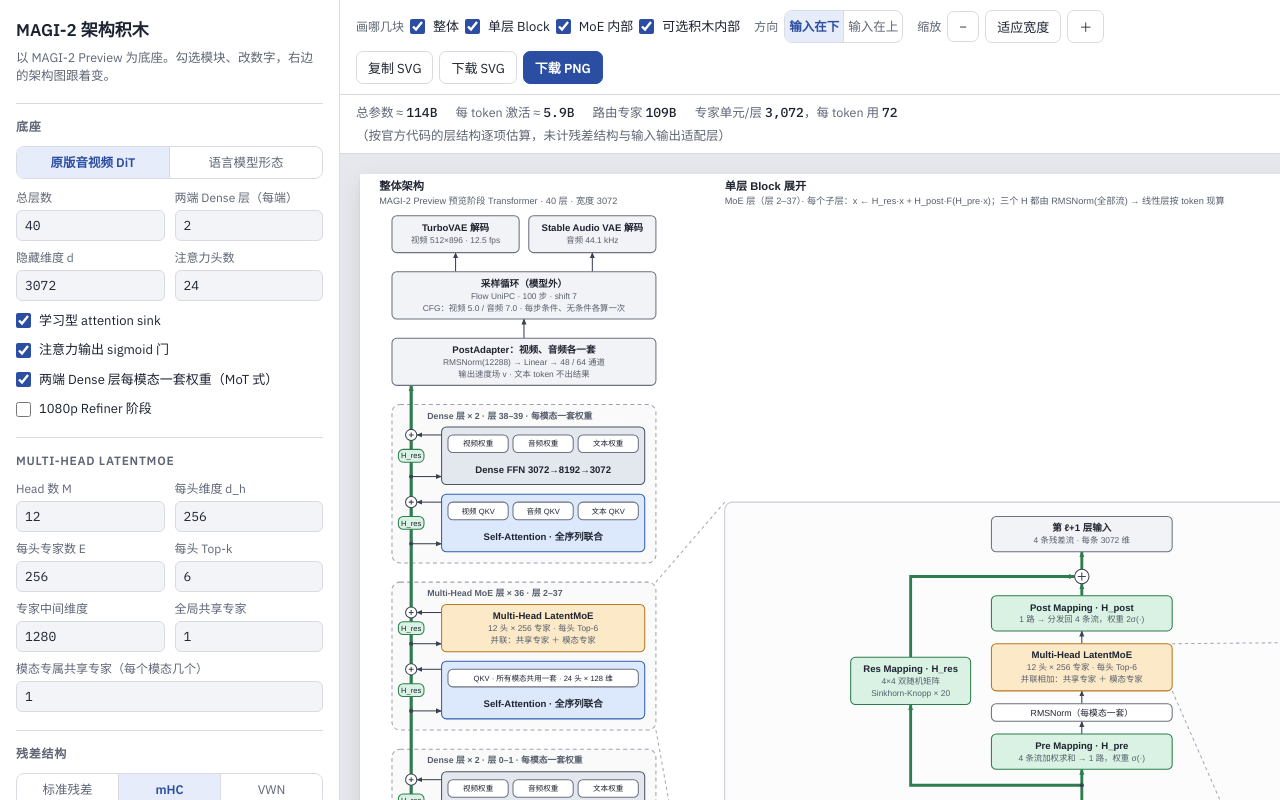
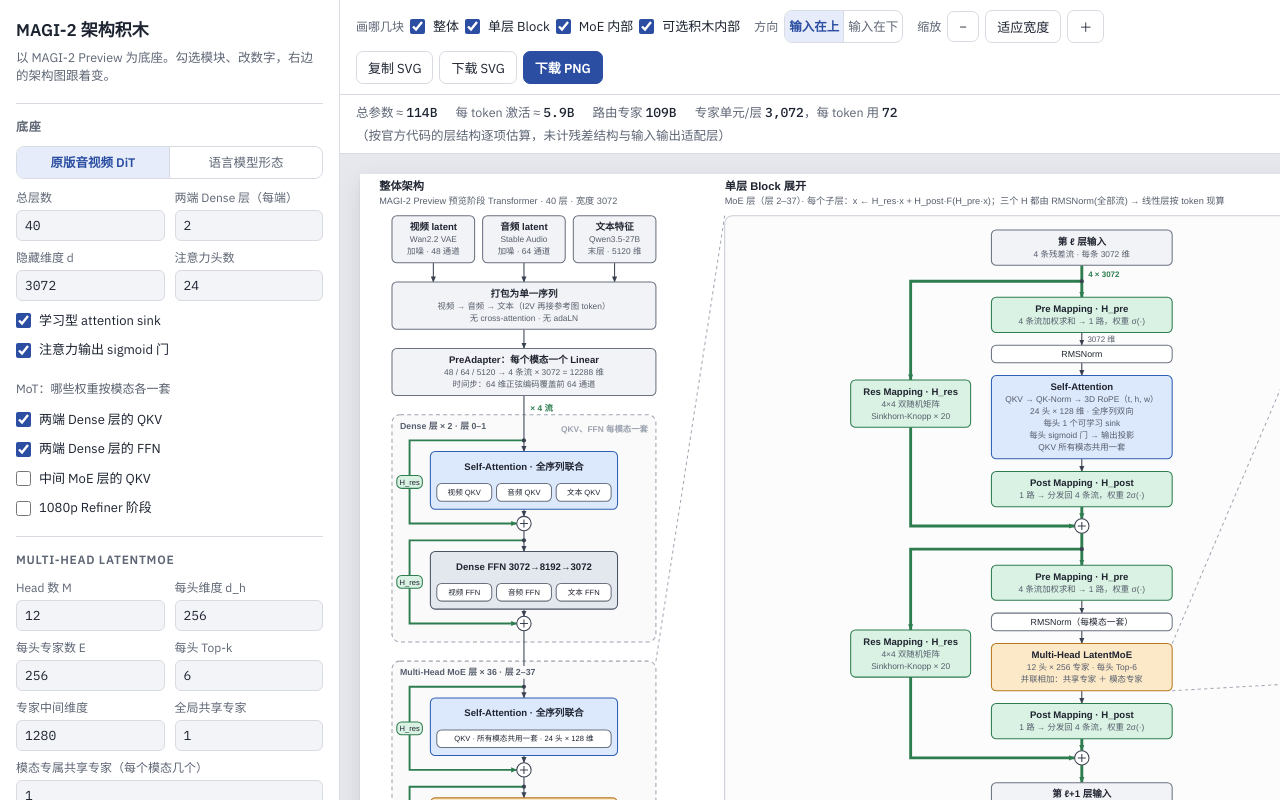
Before and after one commit to zoeycyyyy/arch-blocks, a plain HTML site: page index.html in a window 1280 px wide. Drawn offline with Linux system fonts and the light colour scheme.

Commit message:
Builder: MoT switches per part, residual drawn as side bypass, input-on-top default
Co-Authored-By: Claude Fable 5.2 <noreply@anthropic.com>
Claude-Session: https://claude.ai/code/session_01Q7Shi85h631qknB5p9nXkn

```diff
--- a/index.html
+++ b/index.html
@@ -107,7 +107,10 @@ main{display:flex;flex-direction:column;min-width:0;min-height:0}
     </div>
     <label class="chk"><input type="checkbox" id="f-sink" data-k="sink">学习型 attention sink</label>
     <label class="chk"><input type="checkbox" id="f-gate" data-k="gate">注意力输出 sigmoid 门</label>
-    <label class="chk" data-if="mode=dit"><input type="checkbox" id="f-mot" data-k="mot">两端 Dense 层每模态一套权重（MoT 式）</label>
+    <div class="sub" data-if="mode=dit" style="margin:10px 0 2px;font-size:12px;color:#565E6C">MoT：哪些权重按模态各一套</div>
+    <label class="chk" data-if="mode=dit"><input type="checkbox" id="f-motq" data-k="motQ">两端 Dense 层的 QKV</label>
+    <label class="chk" data-if="mode=dit"><input type="checkbox" id="f-motf" data-k="motF">两端 Dense 层的 FFN</label>
+    <label class="chk" data-if="mode=dit"><input type="checkbox" id="f-motm" data-k="motM">中间 MoE 层的 QKV</label>
     <label class="chk" data-if="mode=dit"><input type="checkbox" id="f-refiner" data-k="refiner">1080p Refiner 阶段</label>
   </section>
 
@@ -184,8 +187,8 @@ main{display:flex;flex-direction:column;min-width:0;min-height:0}
     </div>
     <div class="grp"><span class="lbl">方向</span>
       <div class="seg">
+        <label><input type="radio" name="dir" value="down" data-k="dir" id="f-dir-down">输入在上</label>
         <label><input type="radio" name="dir" value="up" data-k="dir" id="f-dir-up">输入在下</label>
-        <label><input type="radio" name="dir" value="down" data-k="dir" id="f-dir-down">输入在上</label>
       </div>
     </div>
     <div class="grp"><span class="lbl">缩放</span>
@@ -208,8 +211,8 @@ main{display:flex;flex-direction:column;min-width:0;min-height:0}
 <script>
 (function(){
 "use strict";
-const KEY="magi2-builder-v3";
-const DEF={mode:"dit",dir:"up",L:40,dense:2,d:3072,ah:24,sink:true,gate:true,refiner:false,mot:true,
+const KEY="magi2-builder-v4", OLDKEY="magi2-builder-v3";
+const DEF={mode:"dit",dir:"down",L:40,dense:2,d:3072,ah:24,sink:true,gate:true,refiner:false,motQ:true,motF:true,motM:false,
   M:12,dh:256,E:256,k:6,eh:1280,shared:1,mshared:1,
   res:"mhc",streams:4,vm:2,vn:3,
   engram:false,engLayers:"2, 15",engN:3,engK:8,
@@ -219,7 +222,11 @@ const POS={input:"输入嵌入旁",pre:"层内 · Attention 前",mid:"层内 ·
 const clone=o=>JSON.parse(JSON.stringify(o));
 let st=load(), zoom=null;
 function load(){
-  try{const j=JSON.parse(localStorage.getItem(KEY));
+  try{let j=JSON.parse(localStorage.getItem(KEY));
+    if(!j){ /* 旧版设置迁移：方向改用新默认（输入在上），mot 拆成 QKV / FFN 两项 */
+      j=JSON.parse(localStorage.getItem(OLDKEY));
+      if(j&&typeof j==="object"){delete j.dir;if(j.mot===false){j.motQ=false;j.motF=false;}delete j.mot;}
+    }
     if(j&&typeof j==="object") return Object.assign(clone(DEF),j,{custom:Array.isArray(j.custom)?j.custom:[]});}catch(e){}
   return clone(DEF);
 }
@@ -241,7 +248,7 @@ function cfg(){
   c.streams=int(c.streams,2,8,4); c.vn=int(c.vn,2,64,3); c.vm=int(c.vm,1,c.vn-1,2);
   c.engN=int(c.engN,2,5,3); c.engK=int(c.engK,1,32,8); c.oeN=int(c.oeN,2,5,3); c.oeK=int(c.oeK,1,16,4);
   c.engL=parseLayers(c.engLayers,c.L);
-  c.up=c.dir==="up"; c.dit=c.mode==="dit"; c.mot=c.dit&&!!c.mot;
+  c.up=c.dir==="up"; c.dit=c.mode==="dit"; c.motQ=c.dit&&!!c.motQ; c.motF=c.dit&&!!c.motF; c.motM=c.dit&&!!c.motM;
   c.moeA=c.dense; c.moeB=c.L-c.dense-1;
   c.custom=(c.custom||[]).filter(m=>m&&String(m.name||"").trim()).map(m=>{
     const ls=parseLayers(m.layers,c.L);
@@ -284,45 +291,40 @@ function buildA(c){
     pre=node(["Token Embedding","词表 → "+sdesc],"io");
   }
   const embed=pre;
-  if(bus)from=null;
+  if(bus)sc.labels.push({x:cx+8,y:pre.y+pre.h+GAP/2+4,text:"× "+N+(mhc?" 流":" 段"),size:10.5,anchor:"start",color:G});
 
   const attnSub=c.ah+" 头 × "+Math.round(c.d/c.ah)+" 维 · "+(c.dit?"全序列双向":"因果");
-  const engBoxes=[], W3=["视频权重","音频权重","文本权重"];
+  const engBoxes=[];
   /* 一层里按数据流顺序排的子层：每个子层都挂在残差通路上 */
   const subs=(a,b,isMoe)=>{
     const hit=m=>!m.layers.length||m.layers.some(l=>l>=a&&l<=b);
     const cu=pos=>c.custom.filter(m=>m.pos===pos&&hit(m)).map(m=>({lines:[m.name,m.lab],kind:"custom"}));
     const el=c.engram?c.engL.filter(l=>l>=a&&l<=b):[];
-    const mot=c.mot&&!isMoe;
+    const motA=isMoe?c.motM:c.motQ, motFF=c.motF&&!isMoe;
     let s=cu("pre");
     if(el.length)s.push({lines:["Engram 门控注入","仅层 "+el.join(", ")],kind:"mem",eng:true,moe:isMoe});
     /* QKV 只有一套时也画出 QKV 小框，和每模态一套的画法保持一致 */
-    s.push(mot?{lines:[],cap:"Self-Attention · 全序列联合",tri:["视频 QKV","音频 QKV","文本 QKV"],kind:"attn",mix:true,h:72}
+    s.push(motA?{lines:[],cap:"Self-Attention · 全序列联合",tri:["视频 QKV","音频 QKV","文本 QKV"],kind:"attn",mix:true,h:72}
               :{lines:[],cap:"Self-Attention · "+(c.dit?"全序列联合":"因果"),tri:[(c.dit?"QKV · 所有模态共用一套 · ":"QKV · 一套 · ")+c.ah+" 头 × "+Math.round(c.d/c.ah)+" 维"],kind:"attn",mix:true,h:72});
     s=s.concat(cu("mid"));
     const nsh=c.shared+c.mshared;
     s.push(isMoe?{lines:["Multi-Head LatentMoE",c.M+" 头 × "+c.E+" 专家 · 每头 Top-"+c.k].concat(nsh?["并联："+(c.shared?"共享专家":"")+(c.shared&&c.mshared?" ＋ ":"")+(c.mshared?"模态专家":"")]:[]),kind:"moe",mix:true}
-                :mot?{lines:[],cap:"Dense FFN "+c.d+"→"+c.ffnI+"→"+c.d,tri:W3,kind:"dense",mix:true,h:72}
+                :motFF?{lines:[],cap:"Dense FFN "+c.d+"→"+c.ffnI+"→"+c.d,tri:["视频 FFN","音频 FFN","文本 FFN"],kind:"dense",mix:true,h:72}
                 :{lines:["Dense FFN",c.d+" → "+c.ffnI+" → "+c.d+" · SwiGLU"],kind:"dense",mix:true});
     return s.concat(cu("post"));
   };
-  const group=(title,items)=>{
-    const g=rect(sc,MX,y,MW,0,"group",[],{title,tdx:bus?44:10});let iy=y+padT;
+  const group=(title,items,note)=>{
+    const g=rect(sc,MX,y,MW,0,"group",[],{title,tdx:10});let iy=y+padT;
+    /* 分模态说明放在右上角，标题和它都不压主干线 */
+    if(note)sc.labels.push({x:MX+MW-10,y:y+17.5,text:note,size:10.5,anchor:"end",color:KIND.group.stroke});
     items.forEach(it=>{
-      let r;
-      if(bus){
-        const h=it.h||Math.max(lh(it.lines.length),58);r=rect(sc,MX+62,iy,MW-76,h,it.kind,it.lines);
-        const ry=iy+10, wy=iy+h-10;
-        dot(sc,bx,ry);edge(sc,[[bx,ry],[r.x,ry]]);
-        edge(sc,[[r.x,wy],[bx+7,wy]]);sc.circles.push({x:bx,y:wy,r:7,plus:true});
-        if(it.mix)rect(sc,bx-16,iy+h/2-8,32,16,"res",[mhc?"H_res":"Â"],{tiny:true});
-        iy+=h+12;
-      }else{
-        const h=it.h||lh(it.lines.length), yb=iy+4;dot(sc,cx,yb);
-        r=rect(sc,MX+48,yb+14,MW-96,h,it.kind,it.lines);edge(sc,[from,top(r)]);
-        const py=r.y+h+18;plus(sc,cx,py);edge(sc,[bot(r),[cx,py-9]]);
-        edge(sc,[[cx,yb],[MX+22,yb],[MX+22,py],[cx-9,py]]);from=[cx,py+9];iy=py+9+8;
-      }
+      /* 主干是模型结构本身；残差（标准、mHC、VWN 都一样）画成绕过子层的旁路 */
+      const h=it.h||lh(it.lines.length), yb=iy+4, sx=MX+22;dot(sc,cx,yb);
+      const r=rect(sc,MX+48,yb+14,MW-96,h,it.kind,it.lines);edge(sc,[from,top(r)]);
+      const py=r.y+h+18;plus(sc,cx,py);edge(sc,[bot(r),[cx,py-9]]);
+      edge(sc,[[cx,yb],[sx,yb],[sx,py],[cx-9,py]],bus?{color:G,w:2.4,marker:"g"}:undefined);
+      if(bus&&it.mix)rect(sc,sx-16,(yb+py)/2-8,32,16,"res",[mhc?"H_res":"Â"],{tiny:true});
+      from=[cx,py+9];iy=py+9+8;
       if(it.tri){
         /* 这几层所有权重按模态各有一套，但注意力仍在整条序列上一起算 */
         sc.labels.push({x:r.x+r.w/2,y:r.y+19,text:it.cap,size:12,color:INK});
@@ -331,12 +333,12 @@ function buildA(c){
       }
       if(it.eng){r.inMoe=it.moe;engBoxes.push(r);}
     });
-    g.h=iy-(bus?12:8)+padB-y;y+=g.h+GAP;return g;
+    g.h=iy-8+padB-y;y+=g.h+GAP;return g;
   };
-  const dt=c.mot?" · 每模态一套权重":"";
-  if(c.dense>0)group("Dense 层 × "+c.dense+" · "+rng(0,c.dense-1)+dt,subs(0,c.dense-1,false));
-  const moe=group("Multi-Head MoE 层 × "+(c.moeB-c.moeA+1)+" · "+rng(c.moeA,c.moeB),subs(c.moeA,c.moeB,true));
-  if(c.dense>0)group("Dense 层 × "+c.dense+" · "+rng(c.L-c.dense,c.L-1)+dt,subs(c.L-c.dense,c.L-1,false));
+  const dt=c.motQ&&c.motF?"QKV、FFN 每模态一套":c.motQ?"QKV 每模态一套":c.motF?"FFN 每模态一套":"";
+  if(c.dense>0)group("Dense 层 × "+c.dense+" · "+rng(0,c.dense-1),subs(0,c.dense-1,false),dt);
+  const moe=group("Multi-Head MoE 层 × "+(c.moeB-c.moeA+1)+" · "+rng(c.moeA,c.moeB),subs(c.moeA,c.moeB,true),c.motM?"QKV 每模态一套":"");
+  if(c.dense>0)group("Dense 层 × "+c.dense+" · "+rng(c.L-c.dense,c.L-1),subs(c.L-c.dense,c.L-1,false),dt);
 
   c.custom.filter(m=>m.pos==="out").forEach(m=>node([m.name],"custom"));
   if(c.dit){
@@ -353,11 +355,6 @@ function buildA(c){
     node(["RMSNorm → LM Head",sdim+" 维 → 词表 logits"],"io");
     node(["下一 token 分布"],"io");
   }
-  if(bus&&busTo){
-    edge(sc,[[bx,pre.y+pre.h],[bx,busTo.y]],{color:G,w:4,marker:"g"});
-    sc.labels.push({x:bx+10,y:pre.y+pre.h+GAP/2,text:"× "+N+(mhc?" 流":" 段"),size:10.5,anchor:"start",color:G});
-  }
-
   /* 左侧：输入端挂件贴着嵌入节点；右侧：Engram 的查表模块指向层内的注入点 */
   const side=[];
   if(c.oe)side.push({kind:"mem",lines:["Over-Encoding","2…"+c.oeN+"-gram 哈希嵌入加到输入","每阶 "+c.oeK+" 张子表 · ID 对表长取模"].concat(c.dit?["键：文本 token IDs"]:[])});
@@ -424,7 +421,7 @@ function buildB(c){
   }
   const aL=["Self-Attention","QKV → QK-Norm → "+(c.dit?"3D RoPE（t, h, w）":"RoPE"),
     c.ah+" 头 × "+Math.round(c.d/c.ah)+" 维 · "+(c.dit?"全序列双向":"因果")]
-    .concat(c.sink?["每头 1 个可学习 sink"]:[],[c.gate?"每头 sigmoid 门 → 输出投影":"输出投影"]);
+    .concat(c.sink?["每头 1 个可学习 sink"]:[],[c.gate?"每头 sigmoid 门 → 输出投影":"输出投影"],c.dit?[c.motM?"QKV 每模态一套":"QKV 所有模态共用一套"]:[]);
   unit({lines:aL,kind:"attn"},"main");
   cust("mid");
   const mL=["Multi-Head LatentMoE",c.M+" 头 × "+c.E+" 专家 · 每头 Top-"+c.k];
@@ -657,9 +654,9 @@ function render(){
     el.hidden=i<0?!st[s]:String(st[s.slice(0,i)])!==s.slice(i+1);});
   $("#note-dit").hidden=!(c.dit&&(c.engram||c.oe));
   /* 参数量按官方实现逐项算：注意力 = QKV + 输出投影 + 门；Dense FFN 中间维 = ⌊d·4·2/3⌋ 取整到 128 */
-  const nMoe=c.moeB-c.moeA+1, per=3*c.dh*c.eh, units=c.M*c.E, act=c.M*c.k, nm=c.dit?3:1, mm=c.mot?3:1;
+  const nMoe=c.moeB-c.moeA+1, per=3*c.dh*c.eh, units=c.M*c.E, act=c.M*c.k, nm=c.dit?3:1, mq=c.motQ?3:1, mf=c.motF?3:1, mz=c.motM?3:1;
   const attn=4*c.d*c.d+c.d*c.ah, ffn=3*c.d*c.ffnI, sm=2*c.d*c.M*c.dh, se=3*c.d*c.eh;
-  const total=nMoe*(attn+units*per+units*c.dh+sm+se*(c.shared+nm*c.mshared))+2*c.dense*mm*(attn+ffn);
+  const total=nMoe*(mz*attn+units*per+units*c.dh+sm+se*(c.shared+nm*c.mshared))+2*c.dense*(mq*attn+mf*ffn);
   const active=nMoe*(attn+act*per+sm+se*(c.shared+c.mshared))+2*c.dense*(attn+ffn);
   $("#stats").innerHTML=
     "<span>总参数 ≈ <b>"+fmt(total)+"</b></span>"+
```
